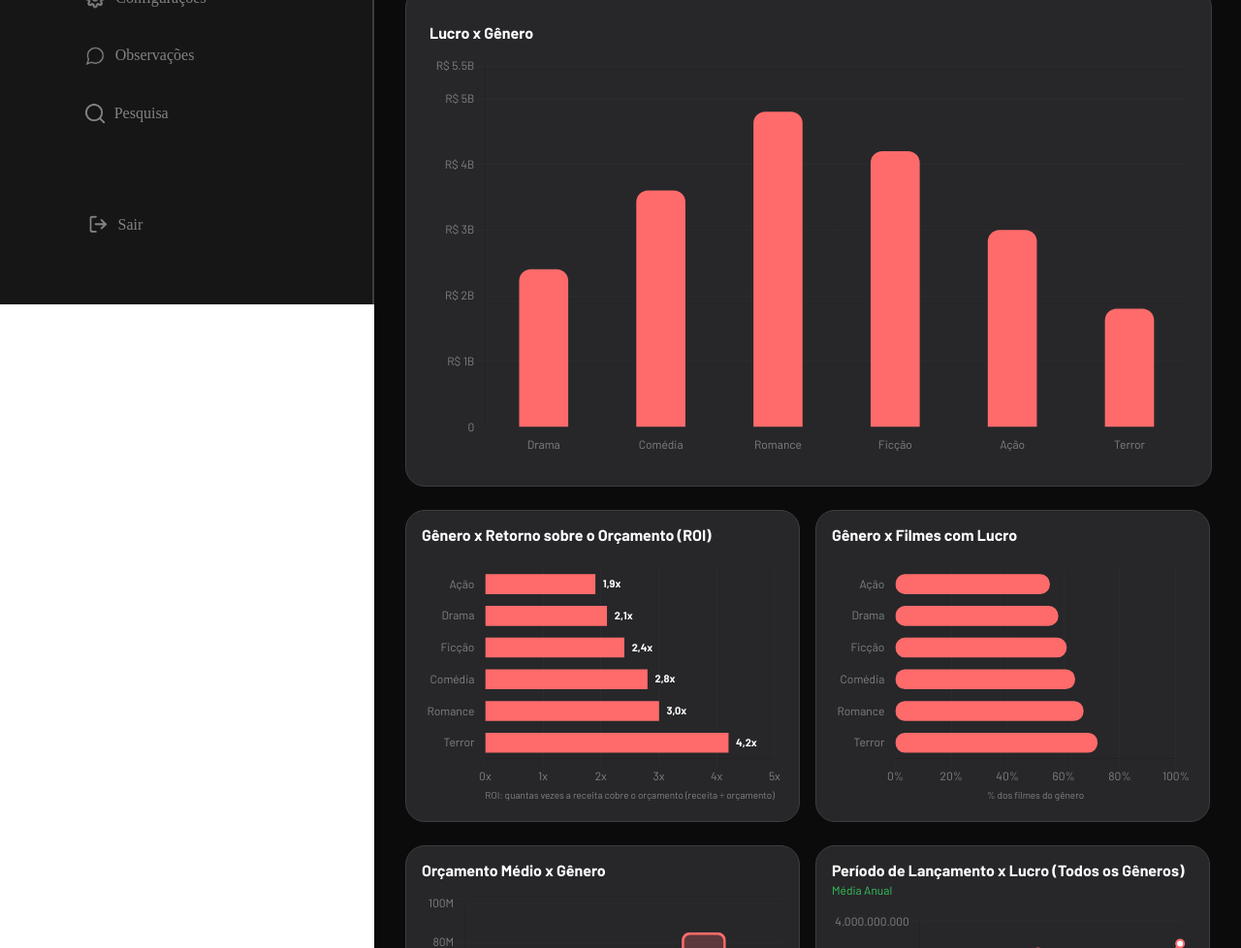
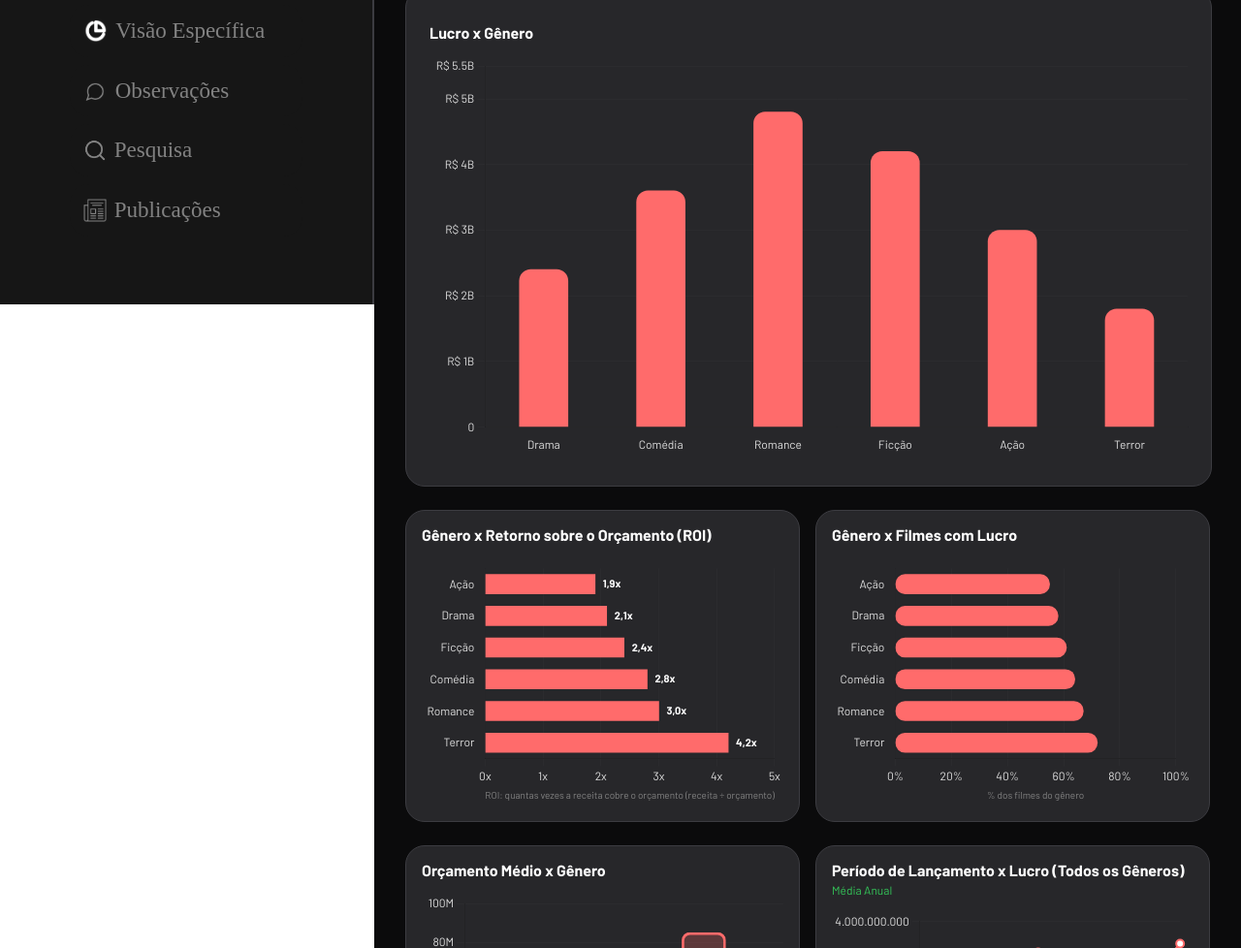
Before and after one commit to Panorama-PI/Panorama, a website: page public/dashboard/dashboard-produtor/dashboard-geral.html in a window 1280 px wide. Shown: the part 486-1464 px from the top of the page at 97% size. Drawn offline with nearby package versions, Linux system fonts and the light colour scheme.

Commit message:
dev: Refatoração dos redirecionamentos e dos botões da side-bar. Além de ajustes no design do site

```diff
--- a/public/css/dashboard.css
+++ b/public/css/dashboard.css
@@ -70,6 +70,7 @@ body {
 
 .btns-side a {
   box-sizing: border-box;
+  font-size: 23px;
   display: flex;
   align-items: center;
   color: var(--cor-cinza-claro);
--- a/public/dashboard/dashboard-produtor/dashboard-geral.html
+++ b/public/dashboard/dashboard-produtor/dashboard-geral.html
@@ -36,15 +36,12 @@
         </div>
 
         <div class="btns-side">
+            <a href="../../index.html"><img src="../../assets/icon/sair-icon.png" alt="">Home</a>
             <a href="./dashboard-geral.html" class="active"><img src="../../assets/icon/chart-icon.png" alt="">Visão Geral</a>
             <a href="./dashboard-especifica.html"><img src="../../assets/icon/chart-icon.png" alt="">Visão Específica</a>
-            <a href="#"><img src="../../assets/icon/settings-icon.png" alt="">Configurações</a>
             <a href="../anotacoes.html"><img src="../../assets/icon/observacoes-icon.png" alt="">Observações</a>
             <a href="./pesquisa.html"><img src="../../assets/icon/pesquisa-icon.png" alt="">Pesquisa</a>
-        </div>
-
-        <div class="btns-side">
-            <a href="#" onclick="limparSessao(); return false;"><img src="../../assets/icon/sair-icon.png" alt="">Sair</a>
+            <a href="#"><img src="../../assets/icon/publicacao.png" alt="">Publicações</a>
         </div>
 
     </aside>
@@ -144,10 +141,14 @@
                     max: 5.5,
                     grid: { color: COR_LINHA_GRID },
                     ticks: {
+                        color: '#dfdfdf',
                         callback: (value) => value === 0 ? '0' : `R$ ${value}B`
                     }
                 },
-                x: { grid: { display: false } }
+                x: {
+                    grid: { display: false },
+                    ticks: { color: '#dfdfdf' }
+                }
             }
         }
     });
@@ -189,10 +190,13 @@
                 x: {
                     max: 5,
                     grid: { color: COR_LINHA_GRID },
-                    ticks: { stepSize: 1, callback: (val) => `${val}x` },
+                    ticks: { stepSize: 1, callback: (val) => `${val}x`,
+                        color: '#dfdfdf',
+                     },
                     title: { display: true, text: 'ROI: quantas vezes a receita cobre o orçamento (receita ÷ orçamento)', color: '#828282', font: { size: 10 } }
                 },
-                y: { grid: { display: false } }
+                y: { grid: { display: false },
+                    ticks: {color: '#dfdfdf'}}
             }
         }
     });
@@ -226,10 +230,13 @@
                 x: {
                     max: 100,
                     grid: { color: COR_LINHA_GRID },
-                    ticks: { stepSize: 20, callback: (val) => `${val}%` },
+                    ticks: { stepSize: 20, callback: (val) => `${val}%`,
+                             color: '#dfdfdf',
+                     },
                     title: { display: true, text: '% dos filmes do gênero', color: '#828282', font: { size: 10 } }
                 },
-                y: { grid: { display: false } }
+                y: { grid: { display: false },
+                    ticks: {color: '#dfdfdf'} }
             }
         }
     });
@@ -271,10 +278,12 @@
                     grid: { color: COR_LINHA_GRID },
                     ticks: {
                         stepSize: 20,
-                        callback: (val) => val === 0 ? '0' : `${val}M`
+                        callback: (val) => val === 0 ? '0' : `${val}M`,
+                        color: '#dfdfdf'
                     }
                 },
-                x: { grid: { display: false } }
+                x: { grid: { display: false } ,
+                     ticks: {color: '#dfdfdf'}}
             }
         }
     });
@@ -314,10 +323,12 @@
                     grid: { color: COR_LINHA_GRID },
                     ticks: {
                         stepSize: 1000000000,
-                        callback: (val) => val.toLocaleString('pt-BR')
+                        callback: (val) => val.toLocaleString('pt-BR'),
+                        color: '#dfdfdf',
                     }
                 },
-                x: { grid: { display: false } }
+                x: { grid: { display: false },
+                ticks:{color: '#dfdfdf'} }
             }
         }
     });
```
Also changed, not shown: public/dashboard/dashboard-produtor/dashboard-especifica.html (+20 -13 lines), public/dashboard/dashboard-produtor/pesquisa.html (+2 -6 lines), public/dashboard/dashboard-roteirista/anotacoes.html (+3 -4 lines), public/dashboard/dashboard-roteirista/dashboard-especifica.html (+16 -17 lines), public/dashboard/dashboard-roteirista/dashboard-geral.html (+17 -11 lines), public/dashboard/dashboard-roteirista/pesquisa.html (+2 -6 lines), public/assets/icon/publicacao.png (added).
